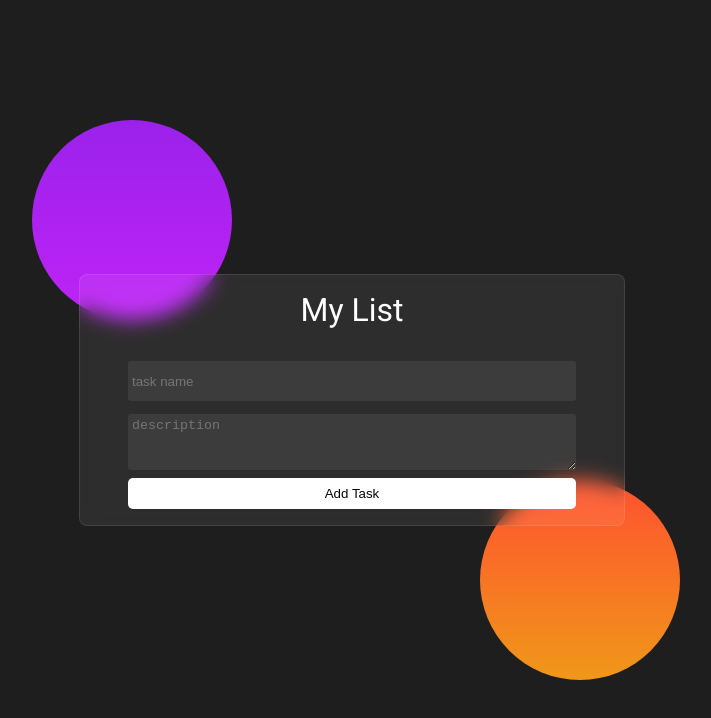
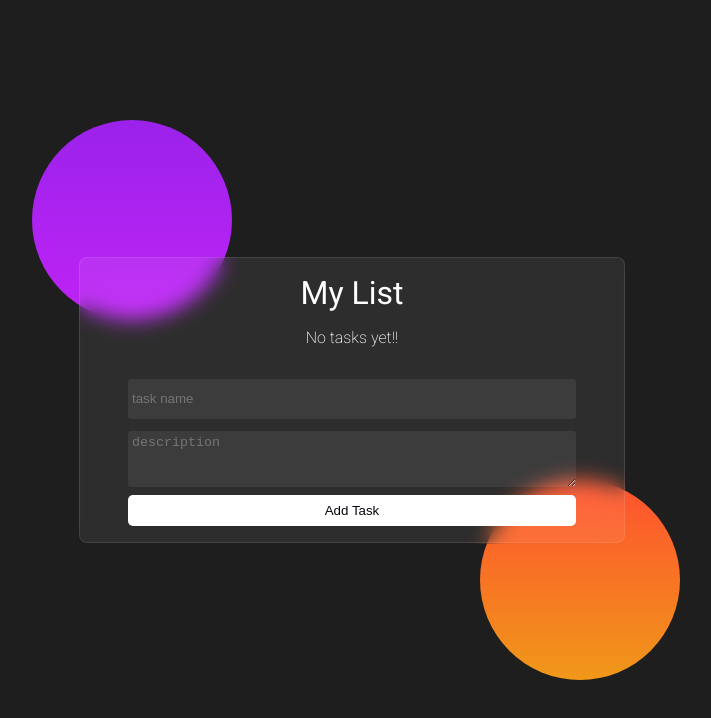
Before and after one commit to naveenstheninjastudio/Reactapps, a React (Vite) app: page /todo-list-app in a window 1280 px wide. Shown: the top 718 px of the page, without its empty margins (288-999 px from the left). Built offline with nearby package versions, Linux system fonts and the light colour scheme.

Commit message:
conditional message if list is empty

```diff
--- a/src/components/toDoList.css
+++ b/src/components/toDoList.css
@@ -35,6 +35,7 @@
   justify-content: center;
   font-size: 2rem;
   text-transform: capitalize;
+  margin-bottom: 1rem;
 }
 
 .toDoInputForm {
@@ -51,6 +52,12 @@
   -ms-overflow-style: none;
   scrollbar-width: none;
 }
+.toDoTaskListContainer .emptyTaskList {
+  display: flex;
+  justify-content: center;
+  font-weight: 200;
+}
+
 .toDoTaskList {
   display: flex;
   flex-direction: column;
--- a/src/pages/toDoList-page.jsx
+++ b/src/pages/toDoList-page.jsx
@@ -29,13 +29,17 @@ export function ToDoListAppPage() {
       <div className="toDoListApp">
         <div className="toDoTitle">my list</div>
         <div className="toDoTaskListContainer">
-          {tasks.map((item) => (
-            <ToDoListApp
-              key={item?.id}
-              {...item}
-              toggleTask={() => toggleTask(item.id)}
-            />
-          ))}
+          {tasks.length === 0 ? (
+            <div className="emptyTaskList">No tasks yet!!</div>
+          ) : (
+            tasks.map((item) => (
+              <ToDoListApp
+                key={item?.id}
+                {...item}
+                toggleTask={() => toggleTask(item.id)}
+              />
+            ))
+          )}
         </div>
         <form className="toDoInputForm">
           <input
```
